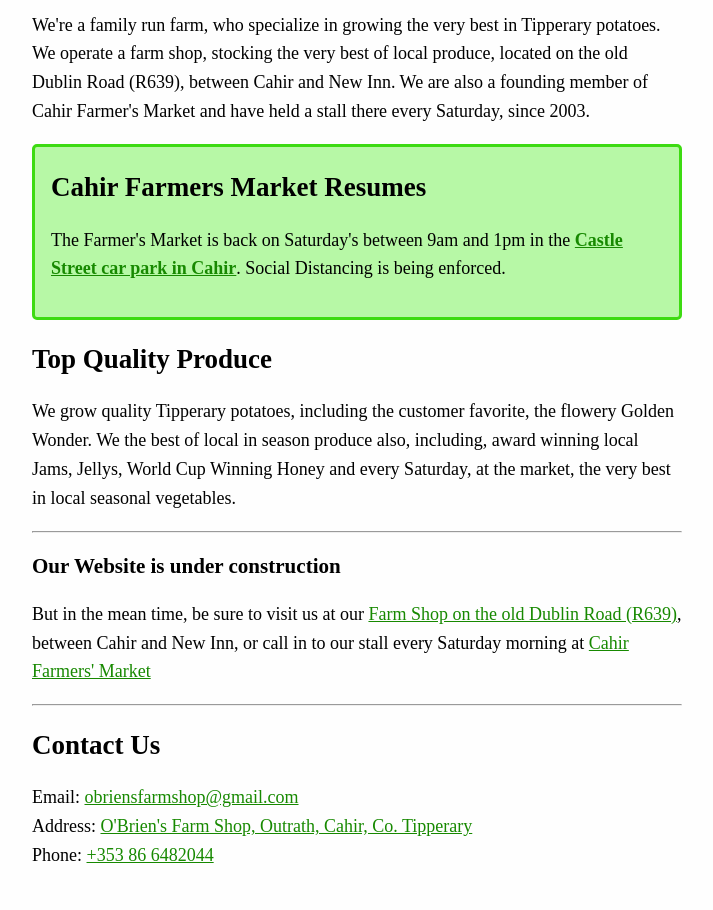
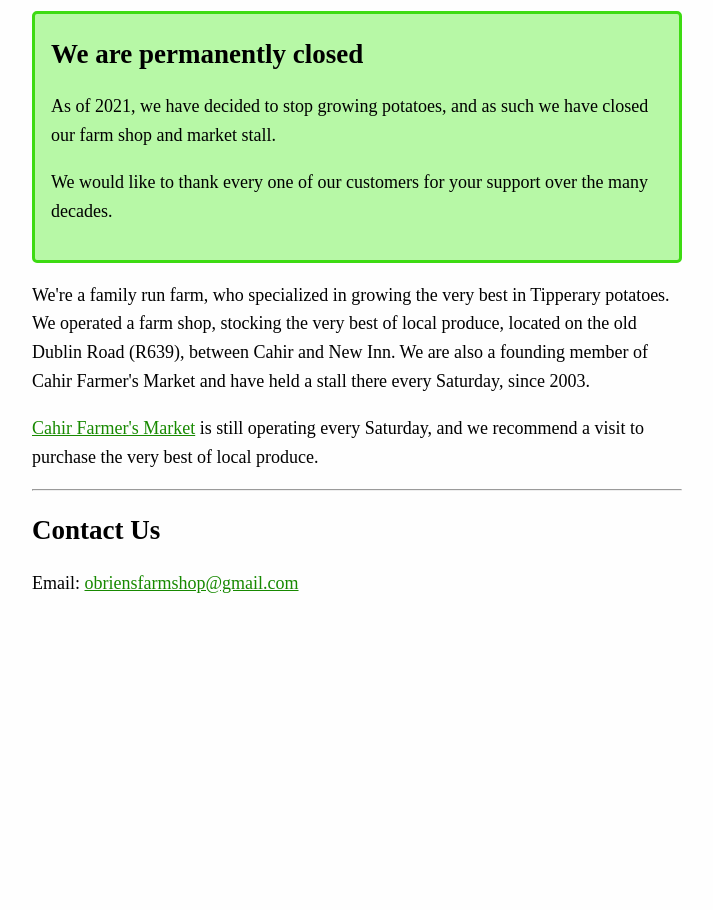
Before and after one commit to eoinobrien/OBriensFarmShop, a plain HTML site: page index.html in a window 1280 px wide. Shown: the part 303-1213 px from the top of the page, without its empty margins (283-996 px from the left). After the commit the page ends 940 px from the top, so only its background shows below. Drawn offline with Linux system fonts and the light colour scheme.

Commit message:
Add closing message

```diff
--- a/index.html
+++ b/index.html
@@ -15,39 +15,24 @@
 <body>
   <img src="img/OBriensFarmShop.svg" alt="O'Brien's Farm Shop Logo">
 
-  <h1>Welcome, we're O'Brien's Farm Shop</h1>
-  <p>We're a family run farm, who specialize in growing the very best in Tipperary potatoes. We operate a farm shop,
+  <h1>Thanks for visiting</h1>
+  <div class="highlight">
+    <h2>We are permanently closed</h2>
+    <p>As of 2021, we have decided to stop growing potatoes, and as such we have closed our farm shop and market stall.</p>
+    <p>We would like to thank every one of our customers for your support over the many decades.</p>
+  </div>
+
+  <p>We're a family run farm, who specialized in growing the very best in Tipperary potatoes. We operated a farm shop,
     stocking the very best of local produce, located on the old Dublin Road (R639), between Cahir and New Inn. We
     are also a founding member of Cahir Farmer's Market and have held a stall there every Saturday, since 2003.</p>
 
-  <div class="highlight">
-    <h2>Cahir Farmers Market Resumes</h2>
-    <p>The Farmer's Market is back on Saturday's between 9am and 1pm in the <a href="https://goo.gl/maps/jxvW1M8VNKhrEFhr6" title="View on Google Maps">Castle Street car park in Cahir</a>. Social Distancing is being enforced.</p>
-  </div>
-
-  <h2>Top Quality Produce</h2>
-  <p>We grow quality Tipperary potatoes, including the customer favorite, the flowery Golden Wonder. We the best of
-    local in season produce also, including, award winning local Jams, Jellys, World Cup Winning Honey and every
-    Saturday, at the market, the very best in local seasonal vegetables.</p>
-
-  <hr>
-
-  <h3>Our Website is under construction</h3>
-  <p>But in the mean time, be sure to visit us at our <a
-      href="https://www.google.ie/maps/place/O'Briens+Farm+Shop/@52.419454,-7.888066,13z/data=!4m2!3m1!1s0x0:0x47196af943b0cfcf?sa=X&ei=gdJEVa-uG9Xvapf-gJAH&ved=0CG8Q_BIwCw"
-      title="Find us on Google Maps">Farm Shop on the old Dublin Road (R639)</a>, between Cahir and New Inn, or call in
-    to our stall every Saturday morning at <a href="http://cahirfarmersmarket.ie/"
-      title="Visit Cahir Farmer's Market's Website">Cahir Farmers' Market</a></p>
+  <p><a href="http://cahirfarmersmarket.ie/">Cahir Farmer's Market</a> is still operating every Saturday, and we recommend a visit to purchase the very best of local produce.</p>
 
   <hr>
   <footer>
     <h2>Contact Us</h2>
     <p>Email: <a href="mailto:obriensfarmshop@gmail.com"
-        title="Email O'Brien's Farm Shop">obriensfarmshop@gmail.com</a><br>
-      Address: <a
-        href="https://www.google.ie/maps/place/O'Briens+Farm+Shop/@52.419454,-7.888066,13z/data=!4m2!3m1!1s0x0:0x47196af943b0cfcf?sa=X&ei=gdJEVa-uG9Xvapf-gJAH&ved=0CG8Q_BIwCw"
-        title="Find us on Google Maps">O'Brien's Farm Shop, Outrath, Cahir, Co. Tipperary</a><br>
-      Phone: <a href="tel:00353866482044">+353 86 6482044</a></p>
+        title="Email O'Brien's Farm Shop">obriensfarmshop@gmail.com</a></p>
   </footer>
 </body>
 
```
Also changed, not shown: 404.html (+1 -3 lines).
